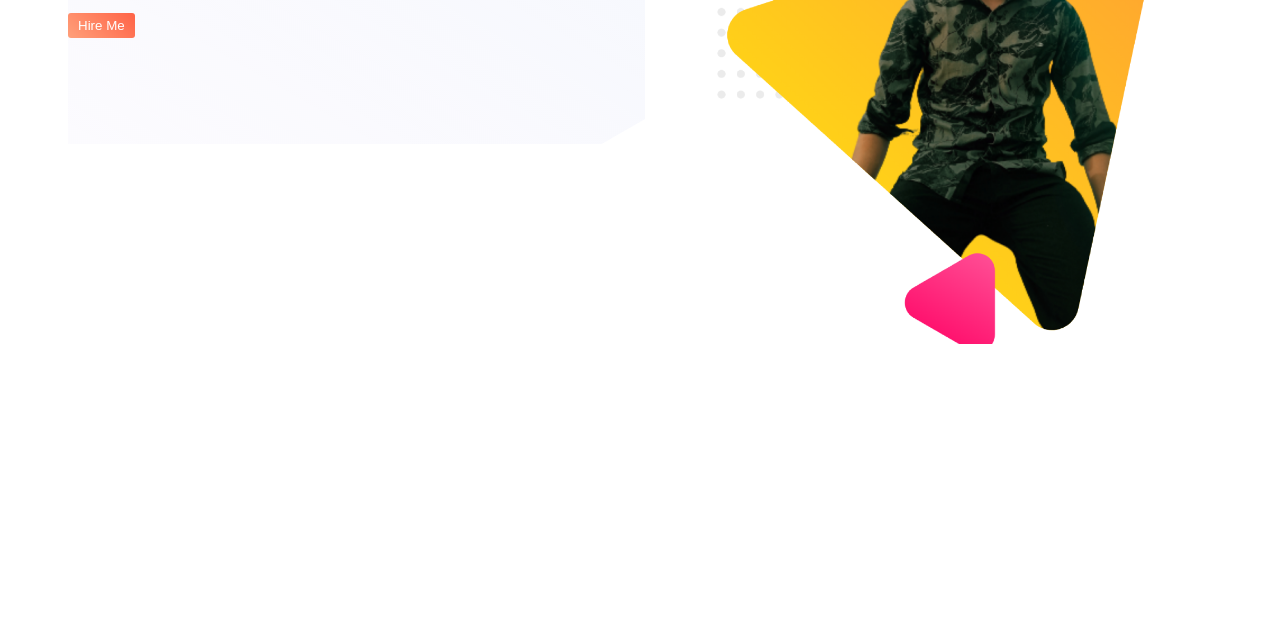
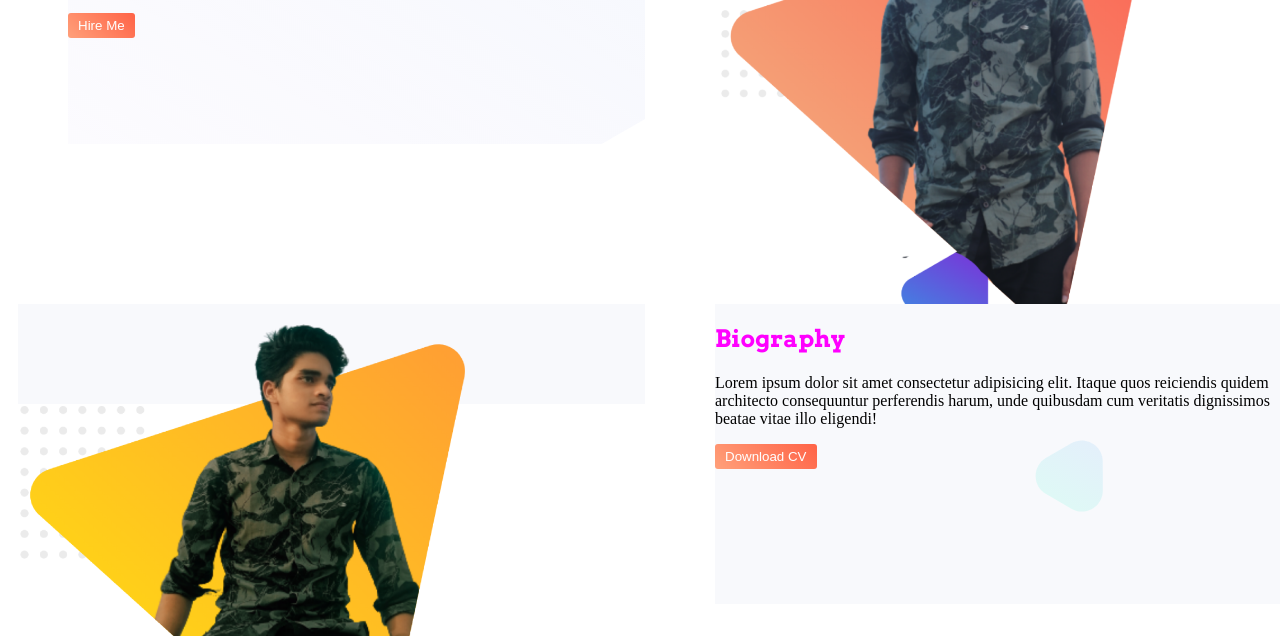
Before and after one commit to nabilNM07/personal-website, a plain HTML site: page index.html in a window 1280 px wide. Shown: the part 316-952 px from the top of the page. Before the commit the page ends 800 px from the top, so only its background shows below. Drawn offline with Linux system fonts and the light colour scheme.

Commit message:
biography

```diff
--- a/index.html
+++ b/index.html
@@ -20,14 +20,21 @@
         <button class="btn">Hire Me</button>
         </div>
         <div class="header-right">
+        <img class="himage" src="images/nabil_dream.png" alt="">
+  </div>
+ </section>
+
+ <section class="biography">
+    <div class="biography-left">
         <img class="himage" src="images/nabil.png" alt="">
-  </div>
+    </div>
+    <div class="biography-right">
+        <h1>Biography</h1>
+        <p>Lorem ipsum dolor sit amet consectetur adipisicing elit. Itaque quos reiciendis quidem architecto consequuntur perferendis harum, unde quibusdam cum veritatis dignissimos beatae vitae illo eligendi!</p>
+        <button class="btn">Download CV</button>
+    </div>
 
-
-
-
-
-    </section>
+ </section>
 
 </body>
 </html>
--- a/style.css
+++ b/style.css
@@ -38,3 +38,19 @@ h3{
     height: 100px;
     background-image: url(images/header-bg.png);
 }
+.biography{
+    display: grid;
+    grid-template-columns: 50% 50%;
+    grid-gap: 70px;
+    margin-top: 160px;
+    margin-left: 10px;
+}
+.biography-right{
+    height: 300px;
+    margin-right: 50px;
+    background-image: url(images/biography-bg.png);
+}
+.biography-left{
+    height: 100px;
+    background-image: url(images/biography-bg.png);
+}
```
